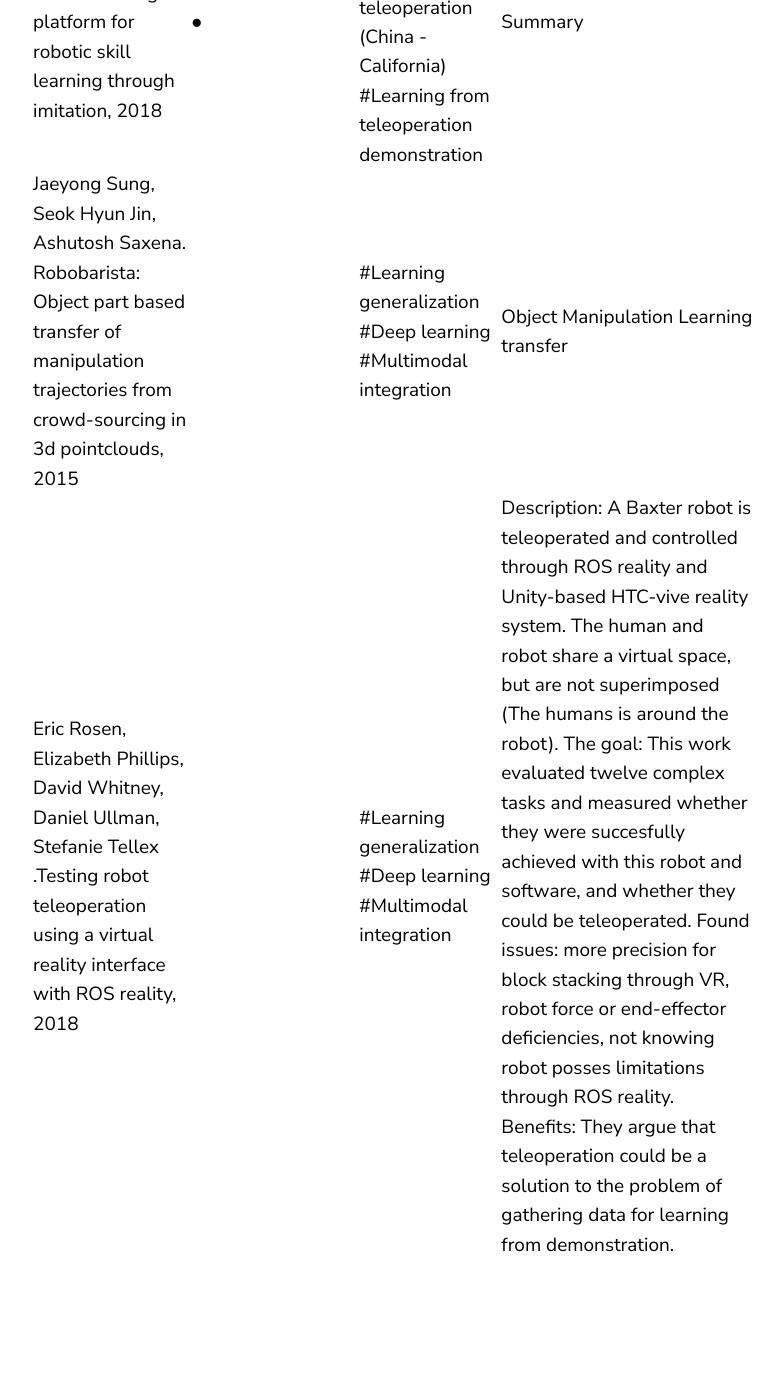
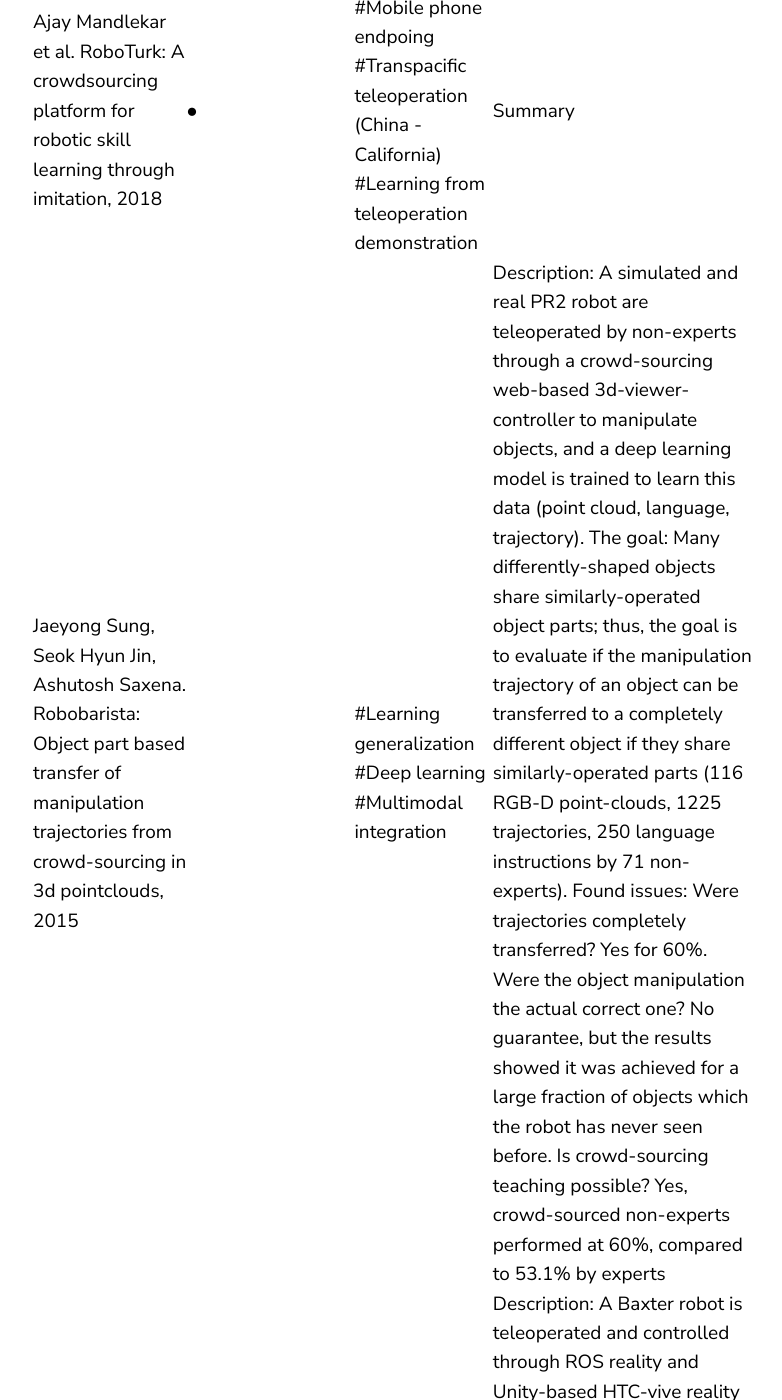
Before and after one commit to jluis9796/jluis9796.github.io, a Jekyll site: the page built from _posts/2020-05-24-telexistence.markdown, in a window 1280 px wide and 1400 px high, scrolled down 3159 px. Shown: the whole window, without its empty margins (67-849 px from the left). Built offline with Jekyll 4.4.1, drawn with Linux system fonts in a browser that asks for light colours; before the commit the page ends 4419 px from its top, so only the background shows below that.

Commit message:
Update 2020-05-24-telexistence.markdown

```diff
--- a/_posts/2020-05-24-telexistence.markdown
+++ b/_posts/2020-05-24-telexistence.markdown
@@ -134,7 +134,7 @@ date:   2020-05-24 13:34:36 +0900
     <td></td>
     <td></td>
     <td>#Learning generalization #Deep learning #Multimodal integration</td>
-    <td>Object Manipulation Learning transfer</td>
+    <td>Description: A simulated and real PR2 robot are teleoperated by non-experts through a crowd-sourcing web-based 3d-viewer-controller to manipulate objects, and a deep learning model is trained to learn this data (point cloud, language, trajectory). The goal: Many differently-shaped objects share similarly-operated object parts; thus, the goal is to evaluate if the manipulation trajectory of an object can be transferred to a completely different object if they share similarly-operated parts (116 RGB-D point-clouds, 1225 trajectories, 250 language instructions by 71 non-experts). Found issues: Were trajectories completely transferred? Yes for 60%. Were the object manipulation the actual correct one? No guarantee, but the results showed it was achieved for a large fraction of objects which the robot has never seen before. Is crowd-sourcing teaching possible? Yes, crowd-sourced non-experts performed at 60%, compared to 53.1% by experts</td>
     </tr>
     <tr>
     <td>Eric Rosen, Elizabeth Phillips, David Whitney, Daniel Ullman, Stefanie Tellex .Testing robot teleoperation using a virtual reality interface with ROS reality, 2018</td>
```
